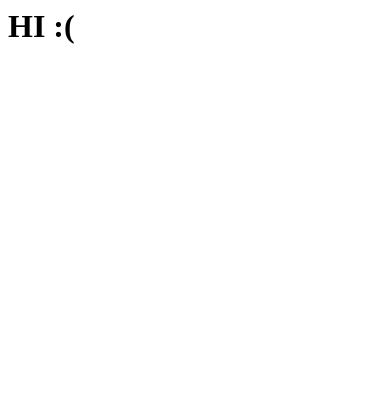
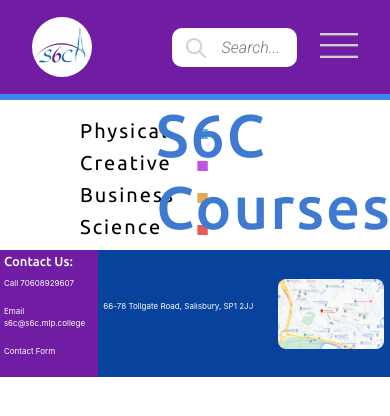
Before and after one commit to toby-mortimer/assignment1.3, a Flask app: page /courses in a window 390 px wide. Shown: the top 416 px of the page. Run offline with Flask 2, Linux system fonts and the light colour scheme; some libraries are stand-ins or nearby versions.

Commit message:
had a start with the courses page and it lit took me more than an hour for such a teeny thing i am fuming

```diff
--- a/main.py
+++ b/main.py
@@ -13,7 +13,7 @@ def courses():
     return render_template('course.html')
 
 
-@app.route("/aboutus")
+@app.route("/about-us")
 def about_us():
     return render_template('about-us.html')
 
--- a/static/base.css
+++ b/static/base.css
@@ -56,6 +56,21 @@
   }
   .image {
     height: 90px;
+  }
+}
+
+@media screen and (max-width: 398px) {
+  #contact {
+    font-size: 13px;
+  }
+  #details {
+    font-size: 8px;
+  }
+  .right {
+    font-size: 8px;
+  }
+  .image {
+    height: 70px;
   }
 }
 
@@ -131,35 +146,44 @@
   h3 {
     color: white;
     font-family: 'Ubuntu', sans-serif;
-    font-weight: 400;
   }
 /* making the font-size of motto smaller */
   h3.motto {
     font-size: large;
+    font-weight: 400;
   }
 
-  @media screen and (max-width: 1025px) {
+  h3.name {
+    font-weight: 400;
+  }
+
+  @media screen and (max-width: 1087px) {
     h3.motto {
       font-size: medium;
     }
     h3.name {
+      font-size: 20px;
+    }
+    #left {
+      gap: 1.5rem;
+    }
+  }
+
+  @media screen and (max-width: 922px) {
+    h3.name {
       font-size: larger;
     }
-
-  }
-
-  @media screen and (max-width: 907px) {
-    h3.name {
-      font-size: 22px;
+    h3.motto {
+      font-size: 13px;
     }
-    h3.motto {
-      font-size: 15px;
+    #left {
+      gap: 1rem;
     }
   }
 
   @media screen and (max-width: 886px) {
     h3.name {
-      font-size: larger;
+      font-size: 18px;
     }
     h3.motto {
       font-size: 13px;
@@ -179,12 +203,12 @@
     }
   }
 
-  @media screen and (max-width: 725px) {
+  @media screen and (max-width: 789px) {
     h3.name {
-      font-size: medium;
+      font-size: 15px;
     }
     h3.motto {
-      font-size: 10px;
+      font-size: 9px;
     }
     #left {
       justify-content: flex-start;
@@ -203,14 +227,40 @@
       justify-content: flex-start;
       gap: 1rem;
     }
+    .icon {
+      margin-left: 1.5rem;
+      height: 60px;
+    }
   }
 
   @media screen and (max-width: 604px) {
+    .fabars {
+      height: 30px;
+    }
+    .icon {
+      margin-left: 1rem;
+    }
+    h3.name {
+      font-size: 11px;
+    }
+  }
+
+  @media screen and (max-width: 517px) {
+
+    .fabars {
+      height: 25px;
+    }
+  }
+
+  @media screen and (max-width: 485px) {
     h3.name {
       display: none;
     }
     h3.motto {
       display: none;
+    }
+    #form {
+      width: 5%;
     }
   }
 
--- /dev/null
+++ b/static/course.css
@@ -0,0 +1,56 @@
+.container {
+    display: contents;
+    width: 100%;
+}
+
+.top-part {
+    display: grid;
+    grid-template-columns: 40% 60%;
+    grid-template-rows: 100%;
+    height: 150px;
+    width: 100%;
+    align-items: center;
+}
+
+.wrapper {
+    display: flex;
+    align-items: center;
+    height: 150px;
+    width: 100%;
+}
+
+.title-heading {
+    font-family: 'Ubuntu', sans-serif;
+    font-weight: 500;
+    font-size: 60px;
+    letter-spacing: 2px;
+    color: #3E79D2;
+}
+
+#key {
+    justify-content: flex-start;
+    margin-left: 5rem;
+}
+
+#head-title {
+    justify-content: flex-start;
+}
+
+.keys {
+    display: grid;
+    grid-template-columns: auto auto;
+    width: 150px;
+    margin-top: 1rem;
+}
+
+.sub-keys {
+    font-family: 'Ubuntu', sans-serif;
+    font-weight: 400;
+    color: black;
+    font-size: 20px;
+    letter-spacing: 2px;
+}
+
+#sqr {
+    margin-top: 10px;
+}
--- a/templates/base.html
+++ b/templates/base.html
@@ -8,7 +8,7 @@
     <link rel="stylesheet" href="{{ url_for('static', filename='base.css', _external=True) }}"/>
     <link rel="preconnect" href="https://fonts.googleapis.com">
     <link rel="preconnect" href="https://fonts.gstatic.com" crossorigin>
-    <link href="https://fonts.googleapis.com/css2?family=Roboto:ital,wght@1,300&family=Ubuntu:wght@300;400;700&display=swap" rel="stylesheet">
+    <link href="https://fonts.googleapis.com/css2?family=Roboto:ital,wght@1,300&family=Ubuntu:wght@300;400&display=swap" rel="stylesheet">
     <link rel="stylesheet" href="https://stackpath.bootstrapcdn.com/bootstrap/4.3.1/css/bootstrap.min.css" integrity="sha384-ggOyR0iXCbMQv3Xipma34MD+dH/1fQ784/j6cY/iJTQUOhcWr7x9JvoRxT2MZw1T" crossorigin="anonymous">
     {% block title %}<title>Layout</title>{% endblock %}
     {% endblock %}
@@ -21,7 +21,7 @@
         <div class="header-container">
             <div class="box-container">
                 <div class="box" id="left">
-                    <img src="static/logo.jpg" alt="Logo" class="icon" />
+                    <a class="nav-link" href="/"><img src="static/logo.jpg" alt="Logo" class="icon" /></a>
                     <div class="header-text">
                         <h3 class="name">Salisbury 6th Form College</h3>
                         <h3 class="motto">Aspiration &ensp; <img class="square" src="static/square.png" height="4px"> &ensp; Excellence &ensp; <img class="square" src="static/square.png" height="4px"> &ensp; Success</h3>
@@ -50,12 +50,12 @@
                     <span id="card-link"><a href="bursary">Bursary</a></span>
 
                   </div>
-                  <span style="font-size:30px;cursor:pointer" onclick="openNav()" id="main"><img src="static/fa-bars.png" height="35px"></span>
+                  <span style="font-size:30px;cursor:pointer" onclick="openNav()" id="main"><img src="static/fa-bars.png" class="fabars" height="35px"></span>
             </div>
         </div>
         {% endblock %}
     </div>
-    <div class="content">{% block content %}{% endblock %}</div>
+    {% block content %}{% endblock %}
     <div class="footer">
         {% block footer %}
         <section class="left">
--- a/templates/course.html
+++ b/templates/course.html
@@ -1 +1,33 @@
-<h1>HI :(</h1>
+{% extends 'base.html' %}
+
+{% block head %}
+{{ super() }}
+<link href="https://fonts.googleapis.com/css2?family=Ubuntu:wght@500;700&display=swap" rel="stylesheet">
+<link rel="stylesheet" href="{{ url_for('static', filename='course.css', _external=True) }}"/>
+<title>{% block title %}{% endblock %}Courses</title>
+{% endblock %}
+
+{% block content %}
+<div class="container">
+    <div class="top-part">
+        <div class="wrapper" id="key">
+            <div class="keys">
+                <h3 class="sub-keys">Physical</h3>
+                <img id="sqr" src="static/blue.png" height="10px">
+                <h3 class="sub-keys">Creative</h3>
+                <img id="sqr" src="static/purple.png" height="10px">
+                <h3 class="sub-keys">Business</h3>
+                <img id="sqr" src="static/yellow.png" height="10px">
+                <h3 class="sub-keys">Science</h3>
+                <img id="sqr" src="static/red.png" height="10px">
+            </div>
+        </div>
+        <div class="wrapper" id="head-title">
+            <div>
+                <h1 class="title-heading">S6C Courses</h1>
+            </div>
+        </div>
+
+    </div>
+</div>
+{% endblock %}
--- a/templates/index.html
+++ b/templates/index.html
@@ -20,7 +20,6 @@
             <div class="swiper-slide"><img src="static/comp.jpg" id="image"></div>
             <div class="swiper-slide"><img src="static/room.jpg" id="image"></div>
             <div class="swiper-slide"><img src="static/love.jpg" id="image"></div>
-            ...
             </div>
             <!-- If we need pagination -->
             <div class="swiper-pagination" style="color: grey;"></div>
@@ -69,7 +68,7 @@
                         <a class="nav-link" href="courses">
                             <span class="t" aria-hidden="true">
                                 <img class="icon1" src="static/courses.png" alt="Courses">
-                                <h1 class="page-title">COURSES</h1>
+                                <h1 class="page-title" id="course-title">COURSES</h1>
                             </span>
                         </a>
                     </div>
```
Also changed, not shown: static/index.css (+21 -1 lines), static/blue.png (added), static/purple.png (added), static/red.png (added), static/yellow.png (added).
